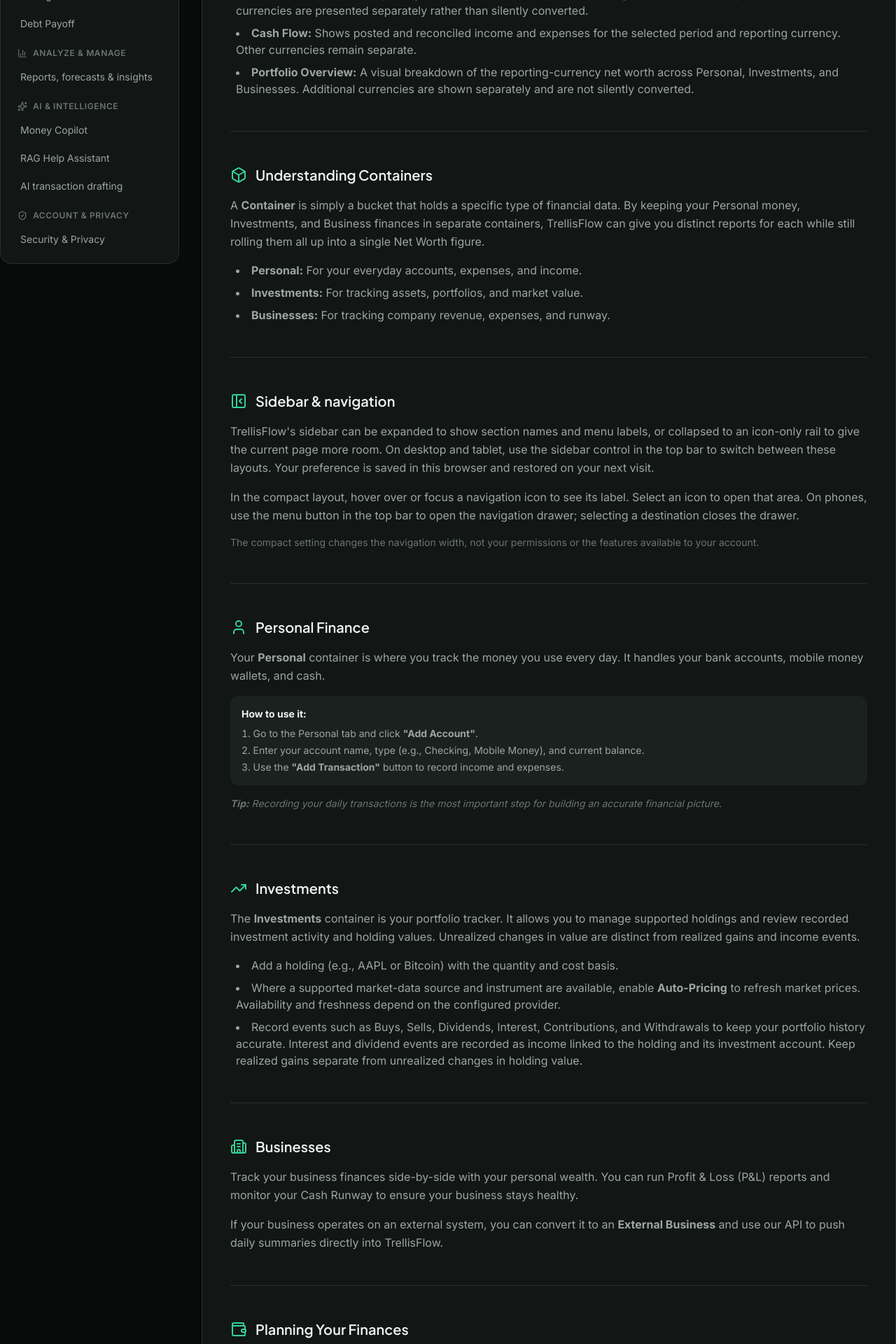
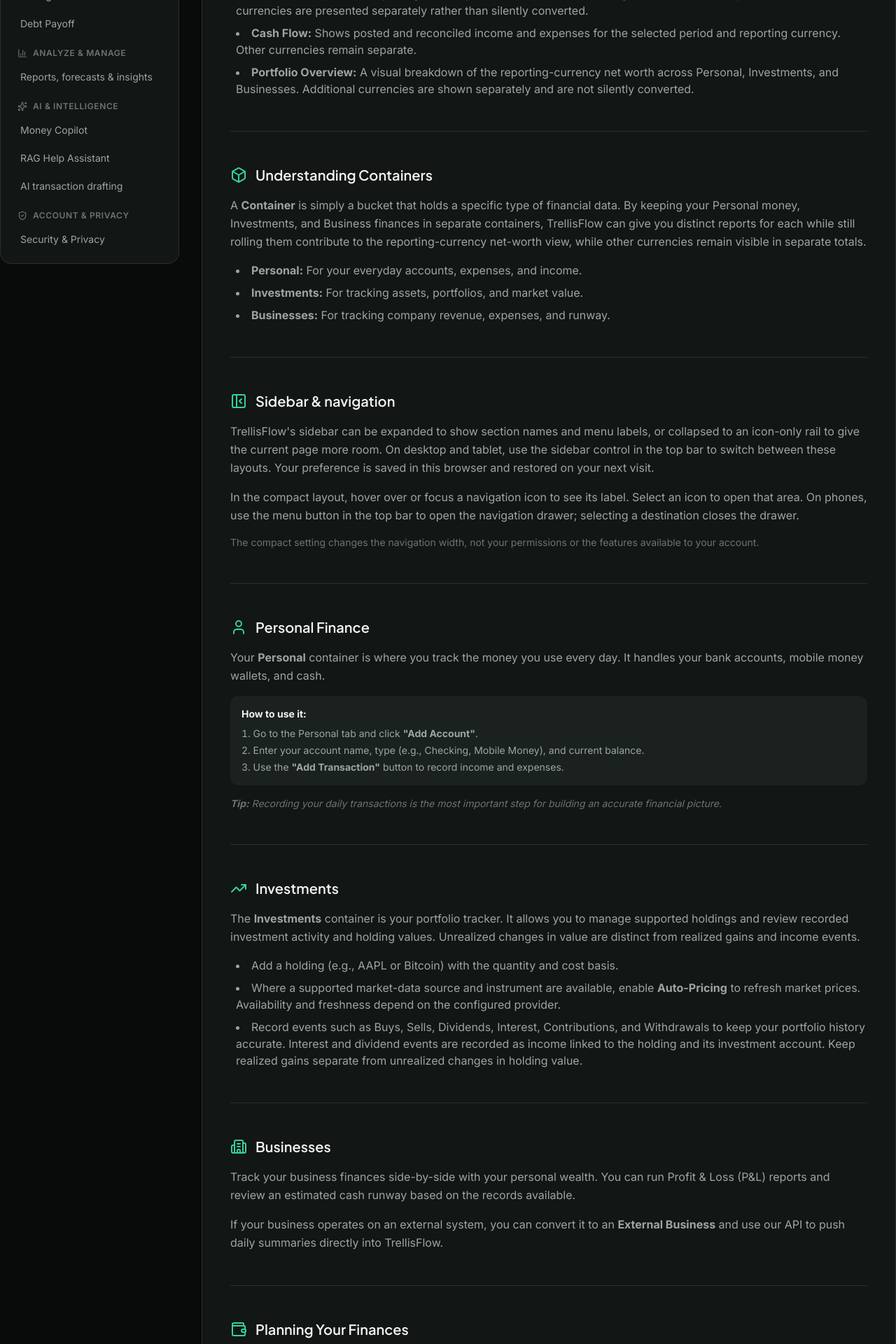
Before and after one commit to Dancan1907/trellisflow, a Next.js app in the folder apps/web/: page /help in a window 1280 px wide. Shown: the part 589-2509 px from the top of the page at 70% size. Built offline with nearby package versions, Linux system fonts and the light colour scheme.

Commit message:
docs(help): clarify consolidated currency and business estimates

```diff
--- a/apps/web/src/app/(app)/help/page.tsx
+++ b/apps/web/src/app/(app)/help/page.tsx
@@ -204,7 +204,7 @@ export default function HelpPage() {
             A <strong>Container</strong> is simply a bucket that holds a specific type of financial
             data. By keeping your Personal money, Investments, and Business finances in separate
             containers, TrellisFlow can give you distinct reports for each while still rolling them
-            all up into a single Net Worth figure.
+            contribute to the reporting-currency net-worth view, while other currencies remain visible in separate totals.
           </p>
           <ul className="list-disc list-inside text-fg-secondary space-y-2 ml-2">
             <li>
@@ -300,7 +300,7 @@ export default function HelpPage() {
           </div>
           <p className="text-fg-secondary leading-relaxed mb-4">
             Track your business finances side-by-side with your personal wealth. You can run Profit
-            & Loss (P&L) reports and monitor your Cash Runway to ensure your business stays healthy.
+            & Loss (P&L) reports and review an estimated cash runway based on the records available.
           </p>
           <p className="text-fg-secondary leading-relaxed">
             If your business operates on an external system, you can convert it to an{' '}
```
